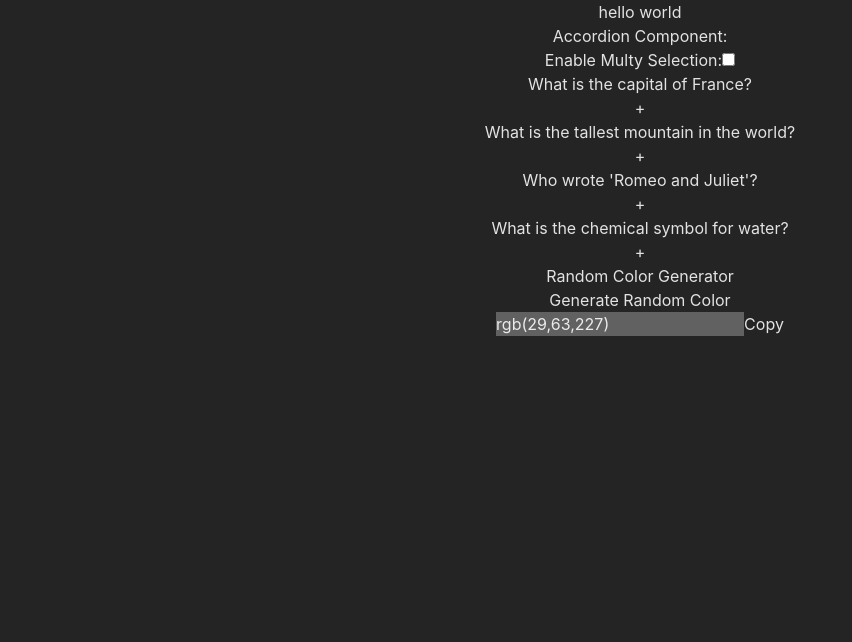
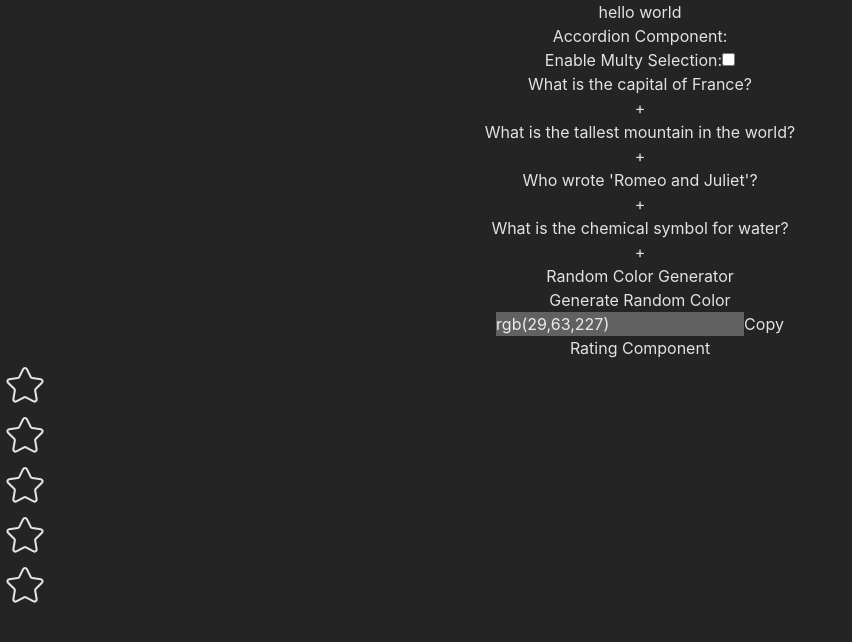
Before and after one commit to pipiag314/small-react-projects, a React (Vite) app: page / in a window 1280 px wide. Shown: the top 642 px of the page, without its empty margins (0-852 px from the left). Built offline with nearby package versions, Linux system fonts and the light colour scheme.

Commit message:
FEAT: added rating component

```diff
--- a/package.json
+++ b/package.json
@@ -11,7 +11,8 @@
   },
   "dependencies": {
     "react": "^18.2.0",
-    "react-dom": "^18.2.0"
+    "react-dom": "^18.2.0",
+    "react-icons": "^5.0.1"
   },
   "devDependencies": {
     "@types/react": "^18.2.55",
--- a/src/App.tsx
+++ b/src/App.tsx
@@ -1,6 +1,7 @@
 import './App.css'
 import Accordion from './components/Accordion/Accordion'
 import RandomColorGenerator from './components/RandomColorGenerator/RandomColorGenerator'
+import Rating from './components/Rating/Rating'
 
 
 function App() {
@@ -14,6 +15,10 @@ function App() {
         <h1 className='text-[red] text-8xl font-bold'>Random Color Generator</h1>
         <RandomColorGenerator />
       </section>
+      <section className='h-screen flex flex-col justify-start items-center'>
+        <h1 className='text-[red] text-8xl font-bold mb-10'>Rating Component</h1>
+        <Rating />
+      </section>
     </main>
   )
 }
--- /dev/null
+++ b/src/components/Rating/Rating.tsx
@@ -0,0 +1,34 @@
+import { useRef, useState } from "react";
+import { CiStar } from "react-icons/ci";
+import { FaStar } from "react-icons/fa";
+
+type RatingProps = {
+  numberOfStars?: number;
+};
+
+const Rating = ({ numberOfStars = 5 }: RatingProps) => {
+  const [rating, setRating] = useState<number>(0);
+  const ratingRef = useRef<null | HTMLSpanElement>(null);
+
+  const rate = (index: number) => {
+    setRating(index + 1);
+  };
+
+  const handleMouseEnter = (index: number) => {
+
+  }
+
+  return (
+    <div className="flex">
+      {[...Array(numberOfStars)].map((_, index) => (
+        <span
+          className="cursor-pointer hover:scale-125 transition-all duration-100 ease-in-out"
+          onMouseEnter={() => handleMouseEnter(index)}
+          onClick={() => rate(index)}>
+          {rating > index ? <FaStar size={50} /> : <CiStar size={50} />}
+        </span>
+      ))}
+    </div>
+  );
+};
+export default Rating;
```
Also changed, not shown: 1 other file (tests, documents, lock files or other folders).
